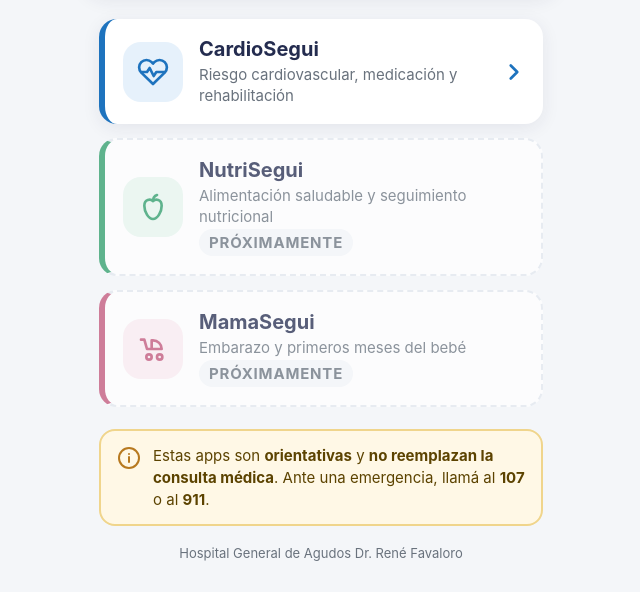
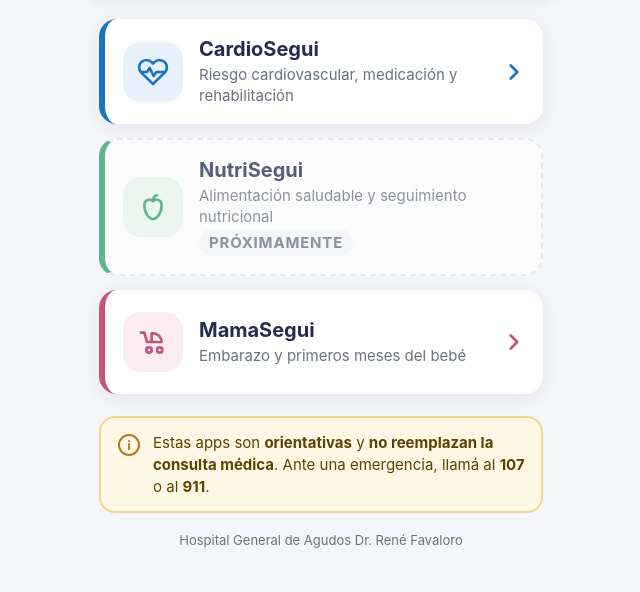
Before and after one commit to Hospifava/hospifava.github.io, a plain HTML site: page public/index.html in a window 1280 px wide. Shown: the part 232-824 px from the top of the page, without its empty margins (319-959 px from the left). Drawn offline with Linux system fonts and the light colour scheme.

Commit message:
Activa el acceso a MamaSegui en la pantalla de inicio
- La tarjeta de MamaSegui deja de ser "Próximamente" y abre /mamasegui/
- Sube la versión del service worker a hospifava-v2

Co-Authored-By: Claude Opus 5.5 <noreply@anthropic.com>

```diff
--- a/public/index.html
+++ b/public/index.html
@@ -253,9 +253,9 @@
           </div>
         </li>
 
-        <!-- MamaSegui: próximamente -->
+        <!-- MamaSegui: disponible -->
         <li>
-          <div class="app-tarjeta mama proximamente" aria-disabled="true">
+          <a class="app-tarjeta mama" href="/mamasegui/">
             <div class="app-icono">
               <!-- Cochecito de bebé -->
               <svg viewBox="0 0 24 24" fill="none" stroke="currentColor" stroke-width="2" stroke-linecap="round" stroke-linejoin="round" aria-hidden="true">
@@ -267,9 +267,11 @@
             <div class="app-texto">
               <strong>MamaSegui</strong>
               <span>Embarazo y primeros meses del bebé</span>
-              <span class="etiqueta">Próximamente</span>
             </div>
-          </div>
+            <svg class="flecha" viewBox="0 0 24 24" fill="none" stroke="currentColor" stroke-width="2.5" stroke-linecap="round" stroke-linejoin="round" aria-hidden="true">
+              <path d="M9 6l6 6-6 6"/>
+            </svg>
+          </a>
         </li>
 
       </ul>
--- a/public/sw.js
+++ b/public/sw.js
@@ -10,7 +10,7 @@
 // Cada vez que publiques cambios en esta pantalla, subí el número de VERSION.
 // =========================================================
 
-const VERSION = "hospifava-v1";
+const VERSION = "hospifava-v2";
 
 const ARCHIVOS = [
   "./",
```
